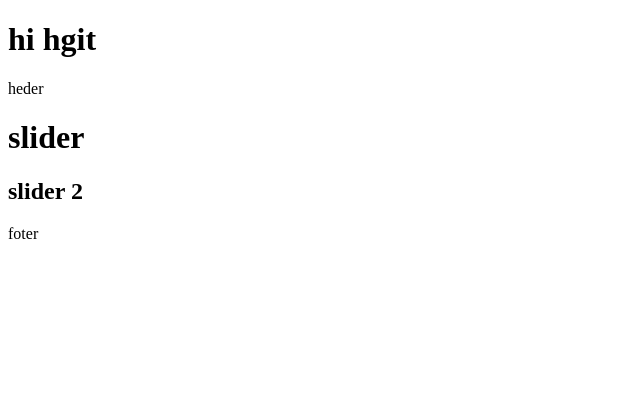
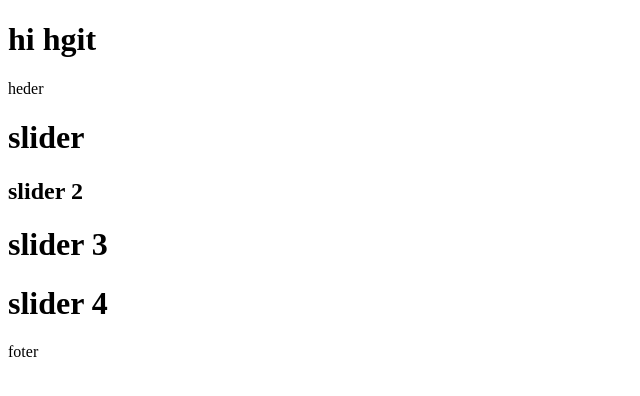
Before and after one commit to sinaei13266/hghit, a plain HTML site: page index.html in a window 1280 px wide. Shown: the whole page, without its empty margins (0-640 px from the left). Drawn offline with Linux system fonts and the light colour scheme.

Commit message:
create slider4

```diff
--- a/index.html
+++ b/index.html
@@ -14,6 +14,8 @@
                 slider
             </h1>
             <h2> slider 2</h2>
+            <h1>slider 3</h1>
+            <h1>slider 4</h1>
 
         </div>
         <footer> foter </footer>
```
